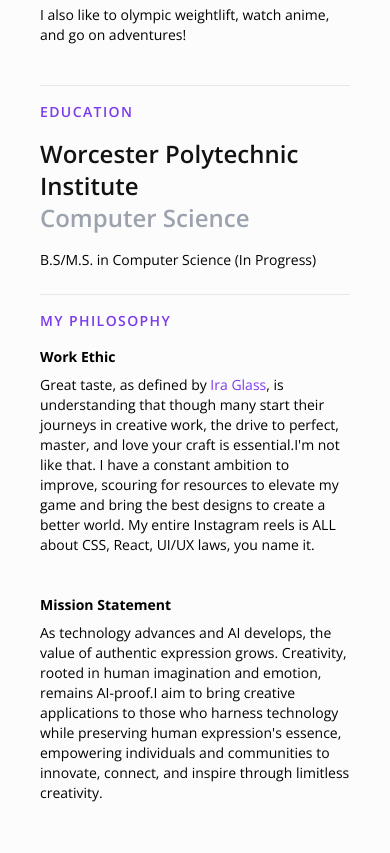
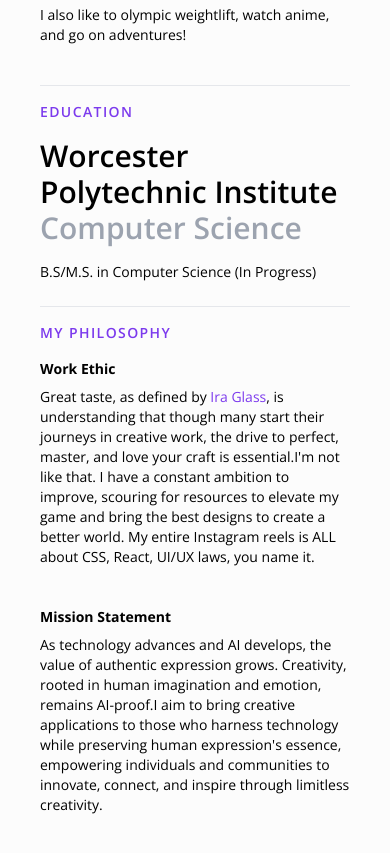
Before and after one commit to clam365/portfolio, a Next.js app: page /about in a window 390 px wide. Shown: the part 800-1653 px from the top of the page. Built offline with nearby package versions, Linux system fonts and the light colour scheme.

Commit message:
Framer Motion!!!

```diff
--- a/app/about/Education.tsx
+++ b/app/about/Education.tsx
@@ -6,8 +6,8 @@ export default function Education() {
             <h1 className="font-semibold text-violet-600 text-sm mb-4 mt-4 tracking-widest">EDUCATION</h1>
             <div className={" flex justify-between m-auto items-center"}>
                 <div className={""}>
-                    <h1 className={"font-semibold text-2xl text-[#121212]"}>Worcester Polytechnic Institute</h1>
-                    <h1 className={"font-semibold text-2xl text-gray-400"}>Computer Science</h1>
+                    <h1 className={"font-semibold text-3xl"}>Worcester Polytechnic Institute</h1>
+                    <h1 className={"font-semibold text-3xl text-gray-400"}>Computer Science</h1>
                     <p className={"text-sm mt-4"}>B.S/M.S. in Computer Science (In Progress)</p>
                 </div>
 
--- a/app/about/page.tsx
+++ b/app/about/page.tsx
@@ -1,21 +1,31 @@
+"use client";
 import Sidebar from "@/app/components/Sidebar";
-
+import { motion } from "framer-motion";
 import InfoSection from "@/app/about/InfoSection";
 import Header from "@/app/about/Header";
 import Education from "@/app/about/Education";
 import MyPhilosophy from "@/app/about/MyPhilosophy";
 
+const fadeUpVariants = {
+    hidden: { opacity: 0, y: 20 },
+    visible: { opacity: 1, y: 0, transition: { duration: 0.6, ease: "easeOut" } },
+};
 
-export default function page() {
+export default function Page() {
     return (
         <div className="lg:flex">
             <Sidebar />
-            <div className="flex-1 p-10 lg:p-32  lg:pt-10 lg:ml-64 ">
-                <Header/>
-                <InfoSection/>
-                <Education/>
-                <MyPhilosophy/>
-            </div>
+            <motion.div
+                className="flex-1 p-10 lg:p-60 lg:pt-10 lg:ml-64"
+                initial="hidden"
+                animate="visible"
+                variants={fadeUpVariants}
+            >
+                <Header />
+                <InfoSection />
+                <Education />
+                <MyPhilosophy />
+            </motion.div>
         </div>
     );
 }
--- a/app/page.tsx
+++ b/app/page.tsx
@@ -1,13 +1,25 @@
+"use client";
+import { motion } from "framer-motion";
 import Sidebar from "@/app/components/Sidebar";
 import LandingContent from "@/app/components/LandingContent";
+
+const fadeUpVariants = {
+    hidden: { opacity: 0, y: 20 },
+    visible: { opacity: 1, y: 0, transition: { duration: 0.6, ease: "easeOut" } },
+};
 
 export default function Home() {
     return (
         <div className="lg:flex">
             <Sidebar />
-            <div className="lg:ml-64 flex-1">
+            <motion.div
+                className="lg:ml-64 flex-1"
+                initial="hidden"
+                animate="visible"
+                variants={fadeUpVariants}
+            >
                 <LandingContent />
-            </div>
+            </motion.div>
         </div>
     );
 }
--- a/app/photography/page.tsx
+++ b/app/photography/page.tsx
@@ -1,14 +1,26 @@
+"use client";
+import { motion } from "framer-motion";
 import Sidebar from "@/app/components/Sidebar";
 import Image from "next/image";
 
-export default function page() {
+const fadeUpVariants = {
+    hidden: { opacity: 0, y: 20 },
+    visible: { opacity: 1, y: 0, transition: { duration: 0.6, ease: "easeOut" } },
+};
+
+export default function Page() {
     return (
         <div className="lg:flex">
             <Sidebar />
-            <div className="flex-1 p-10 lg:pl-32 lg:ml-64 flex flex-col items-center lg:items-start">
+            <motion.div
+                className="flex-1 p-10 lg:pl-32 lg:ml-64 flex flex-col items-center lg:items-start"
+                initial="hidden"
+                animate="visible"
+                variants={fadeUpVariants}
+            >
                 <h1 className="font-bold text-4xl text-neutral-700">PHOTOGRAPHY</h1>
                 <p className="mt-6 mb-16 text-gray-400 text-center lg:text-left">
-                    I like to take photos everywhere I travel to embody the beauty of the world. I am traveling next to Kyoto, Japan soon to study aboard!
+                    I like to take photos everywhere I travel to embody the beauty of the world. I am traveling next to Kyoto, Japan soon to study abroad!
                 </p>
                 <div className="flex flex-col items-center lg:items-start">
                     <Image src="/venice.jpeg" alt="Photos" width={500} height={350} className="mb-8 rounded-md drop-shadow-md" />
@@ -16,7 +28,7 @@ export default function page() {
                     <Image src="/venice3.jpeg" alt="Photos" width={500} height={350} className="mb-8 rounded-md drop-shadow-md" />
                     <Image src="/grad.jpeg" alt="Photos" width={500} height={350} className="mb-8 rounded-md drop-shadow-md" />
                 </div>
-            </div>
+            </motion.div>
         </div>
     );
 }
```
